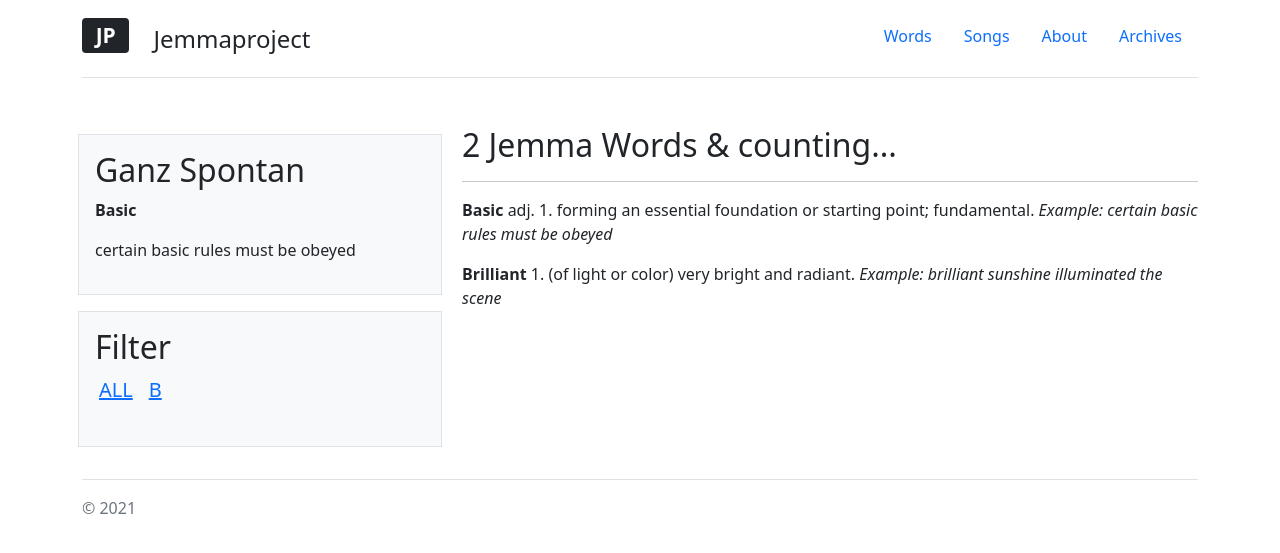
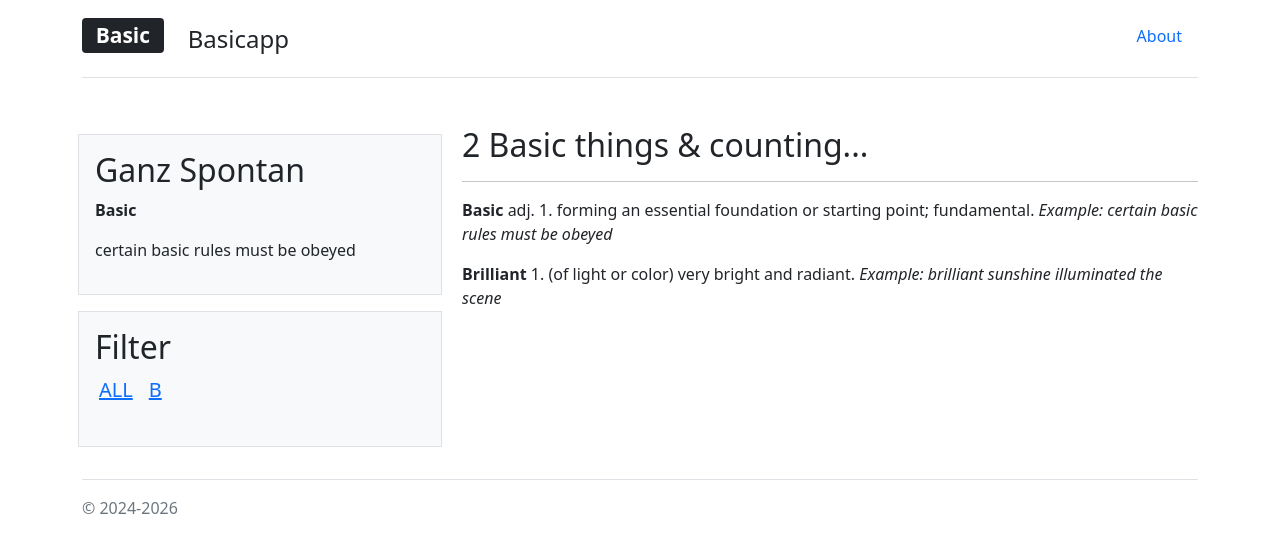
Before and after one commit to sane8s/basicapp, a PHP site: page / in a window 1280 px wide. Shown: the top 553 px of the page. Run offline with PHP 8.4, Linux system fonts and the light colour scheme; data comes from the database, SQL or seed files in the repository; some libraries are stand-ins or nearby versions.

Commit message:
updated files to be more basic

```diff
--- a/includes/count.php
+++ b/includes/count.php
@@ -6,10 +6,10 @@ $query = "SELECT * from word";
     if ($result = mysqli_query($link, $query)) {
 
     // Return the number of rows in result set
-    $wordcount = mysqli_num_rows( $result );
+    $count = mysqli_num_rows( $result );
 
     // Display result
-    echo "<h2>$wordcount Jemma Words & counting...</h2>";
+    echo "<h2>$count Basic things & counting...</h2>";
     echo "<hr>";
 }
 
--- a/includes/footer.php
+++ b/includes/footer.php
@@ -1,6 +1,6 @@
 <!-- Site footer -->
 <footer class="pt-3 mt-4 text-muted border-top">
-            &copy; 2021
+            &copy; 2024-2026
     </footer>
 </div>
 </main>
--- a/includes/header.php
+++ b/includes/header.php
@@ -1,7 +1,7 @@
 <!DOCTYPE html>
 <html lang="en">
 <head>
-  <title>Jemmaproject</title>
+  <title>Basicapp</title>
   <meta charset="utf-8">
   <meta name="viewport" content="width=device-width, initial-scale=1">
   <link href="https://cdn.jsdelivr.net/npm/bootstrap@5.1.3/dist/css/bootstrap.min.css" rel="stylesheet">
@@ -19,15 +19,12 @@ function check(sort) {
     <!-- Site header -->
         <div class="container">
             <header class="d-flex flex-wrap justify-content-center py-3 mb-4 border-bottom">
-              <a href="/jemmaproject" class="d-flex align-items-center mb-3 mb-md-0 me-md-auto text-dark text-decoration-none">
-                <h3><span class="badge bg-dark">JP</span></h3>
-                <span class="fs-4 px-4">Jemmaproject</span>
+              <a href="/basicapp" class="d-flex align-items-center mb-3 mb-md-0 me-md-auto text-dark text-decoration-none">
+                <h3><span class="badge bg-dark">Basic</span></h3>
+                <span class="fs-4 px-4">Basicapp</span>
               </a>
               <ul class="nav nav-pills">
-                <li class="nav-item"><a href="/jemmaproject" class="nav-link">Words</a></li>
-                <li class="nav-item"><a href="songs.php" class="nav-link">Songs</a></li>
                 <li class="nav-item"><a href="about.php" class="nav-link">About</a></li>
-                <li class="nav-item"><a href="archives.php" class="nav-link">Archives</a></li>
               </ul>
             </header>
         </div>
--- a/includes/list.php
+++ b/includes/list.php
@@ -8,9 +8,6 @@ if (isset($_GET['id'])) {
 } else {
   $query = "SELECT * FROM word ORDER BY word_name";
 }
-
-//echo $selected; //radio sort value
-//$query = "SELECT * FROM word ORDER BY $selected";
 
 $result = mysqli_query($link, $query);
 
```
Also changed, not shown: includes/about.html (+2 -23 lines).
